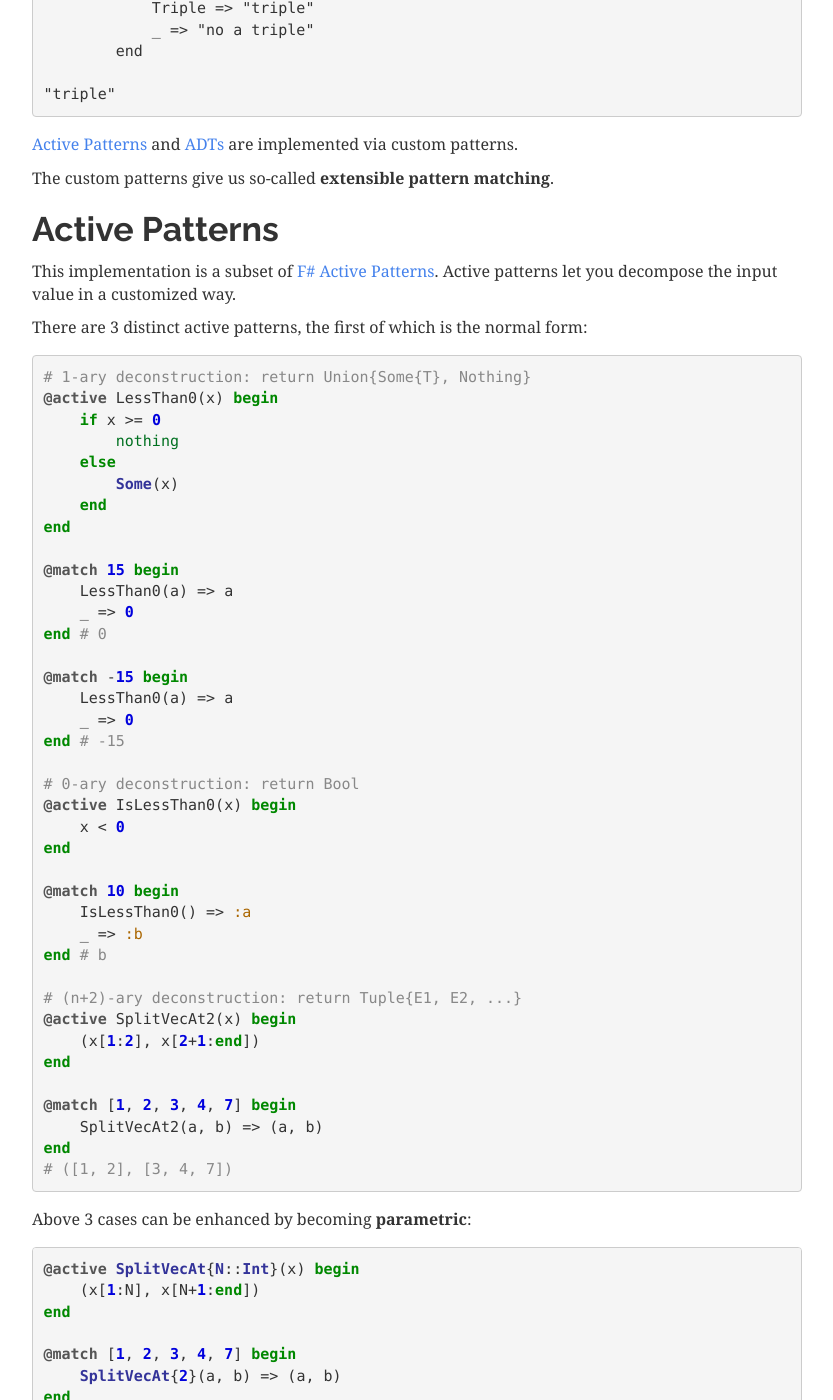
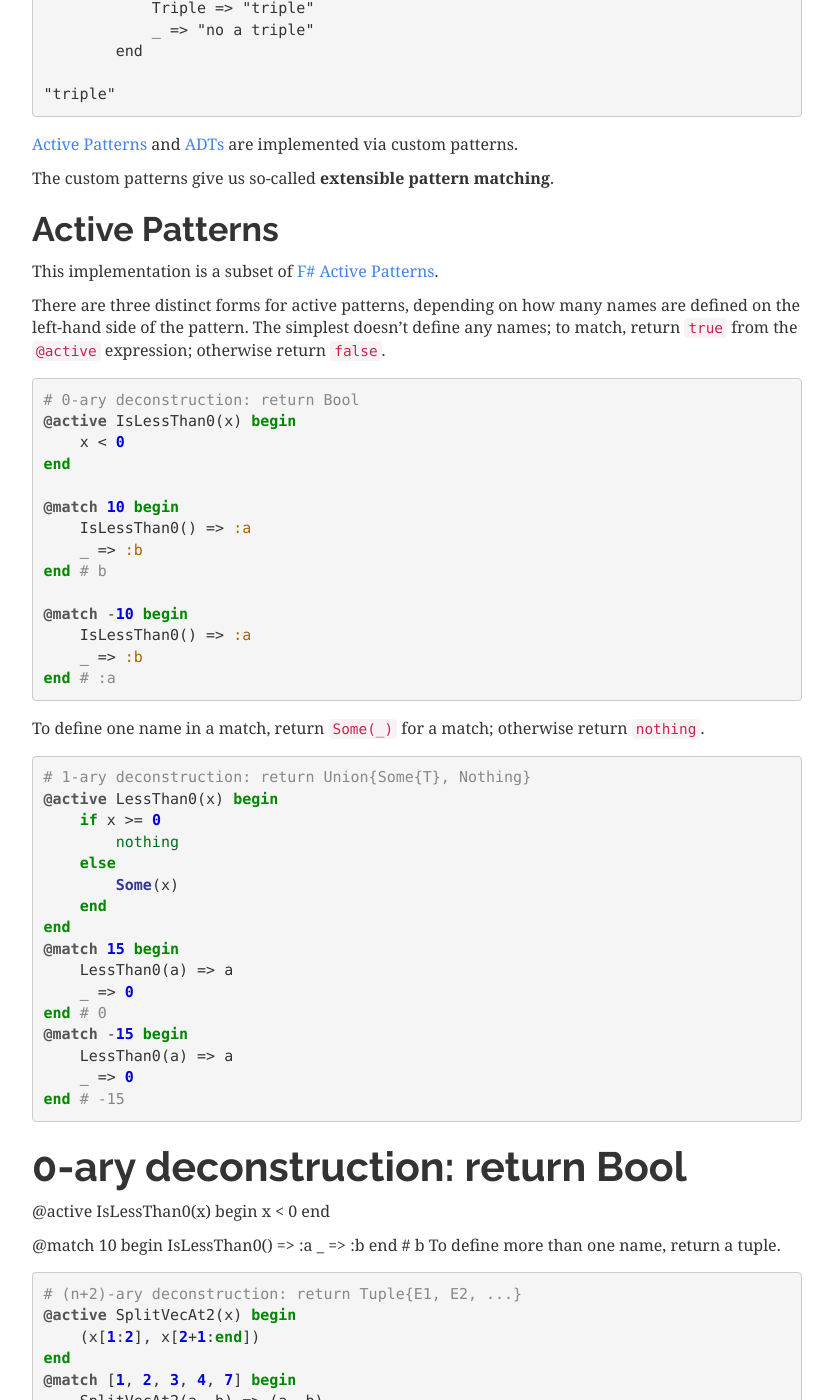
Before and after one commit to thautwarm/MLStyle.jl, a Sphinx documentation site: the page built from docs/syntax/pattern.md, in a window 1280 px wide and 1400 px high, scrolled down 7888 px. Shown: the whole window, without its empty margins (38-871 px from the left). Built offline with Sphinx 7.4.7, drawn with Linux system fonts in a browser that asks for light colours.

Commit message:
Reapply active patterns

````diff
--- a/docs/syntax/pattern.md
+++ b/docs/syntax/pattern.md
@@ -393,9 +393,31 @@ The custom patterns give us so-called **extensible pattern matching**.
 Active Patterns
 ------------------
 
-This implementation is a subset of [F# Active Patterns](https://docs.microsoft.com/en-us/dotnet/fsharp/language-reference/active-patterns). Active patterns let you decompose the input value in a customized way.
 
-There are 3 distinct active patterns, the first of which is the normal form:
+This implementation is a subset of [F# Active Patterns](https://docs.microsoft.com/en-us/dotnet/fsharp/language-reference/active-patterns).
+
+There are three distinct forms for active patterns, depending on how many names are defined on the left-hand side of the pattern. The simplest doesn't define any names; to match, return `true` from the `@active` expression; otherwise return `false`.
+
+
+```julia
+# 0-ary deconstruction: return Bool
+@active IsLessThan0(x) begin
+    x < 0
+end
+
+@match 10 begin
+    IsLessThan0() => :a
+    _ => :b
+end # b
+
+@match -10 begin
+    IsLessThan0() => :a
+    _ => :b
+end # :a
+```
+
+To define one name in a match, return `Some(_)` for a match; otherwise return `nothing`.
+
 
 ```julia
 # 1-ary deconstruction: return Union{Some{T}, Nothing}
@@ -406,16 +428,15 @@ There are 3 distinct active patterns, the first of which is the normal form:
         Some(x)
     end
 end
-
 @match 15 begin
     LessThan0(a) => a
     _ => 0
 end # 0
-
 @match -15 begin
     LessThan0(a) => a
     _ => 0
 end # -15
+```
 
 # 0-ary deconstruction: return Bool
 @active IsLessThan0(x) begin
@@ -426,31 +447,27 @@ end
     IsLessThan0() => :a
     _ => :b
 end # b
+To define more than one name, return a tuple.
 
+```julia
 # (n+2)-ary deconstruction: return Tuple{E1, E2, ...}
 @active SplitVecAt2(x) begin
     (x[1:2], x[2+1:end])
 end
-
 @match [1, 2, 3, 4, 7] begin
     SplitVecAt2(a, b) => (a, b)
 end
 # ([1, 2], [3, 4, 7])
-
 ```
-
 Above 3 cases can be enhanced by becoming **parametric**:
-
 ```julia
 @active SplitVecAt{N::Int}(x) begin
     (x[1:N], x[N+1:end])
 end
-
 @match [1, 2, 3, 4, 7] begin
     SplitVecAt{2}(a, b) => (a, b)
 end
 # ([1, 2], [3, 4, 7])
-
 @active Re{r :: Regex}(x) begin
     res = match(r, x)
     if res !== nothing
@@ -460,30 +477,22 @@ end
         nothing
     end
 end
-
 @match "123" begin
     Re{r"\d+"}(x) => x
     _ => @error ""
 end # RegexMatch("123")
-
 ```
-
 Sometimes the enum syntax is useful and convenient:
-
 ```julia
 @active IsEven(x) begin
     x % 2 === 0
 end
-
 MLStyle.is_enum(::Type{IsEven}) = true
-
 @match 6 begin
     IsEven => :even
     _ => :odd
 end # :even
 ```
-
-
 
 
 Custom Patterns
````
